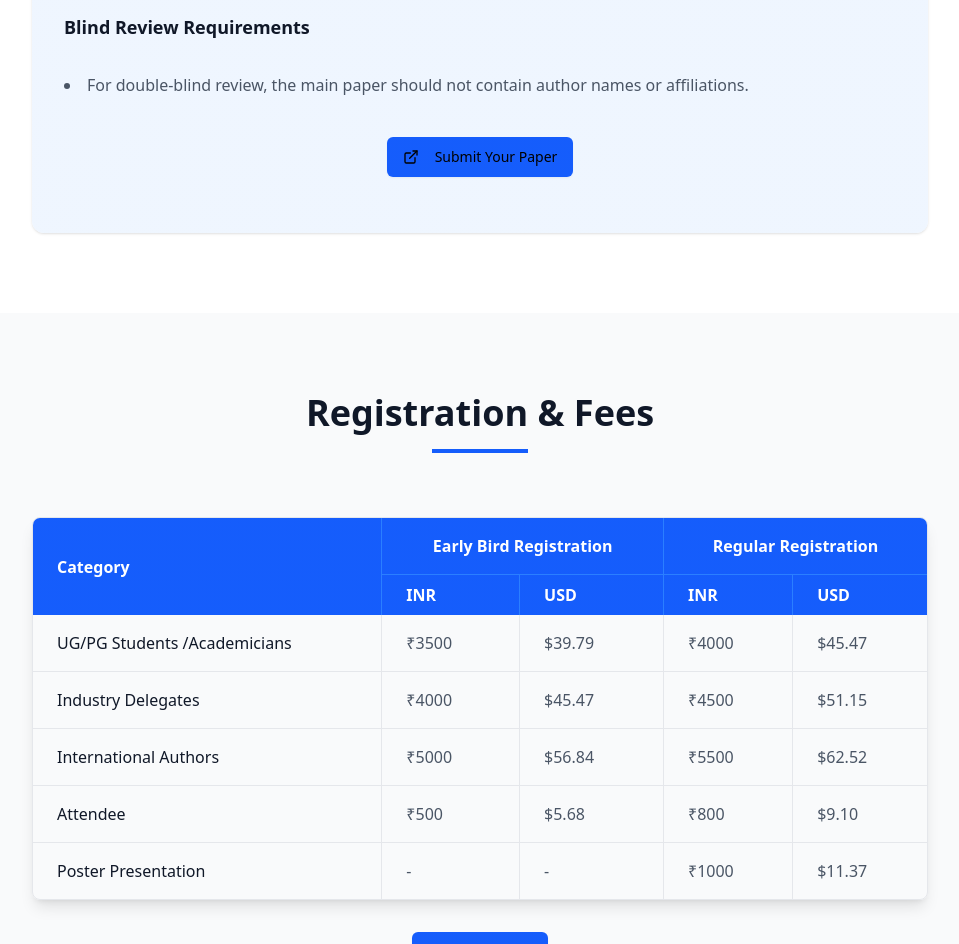
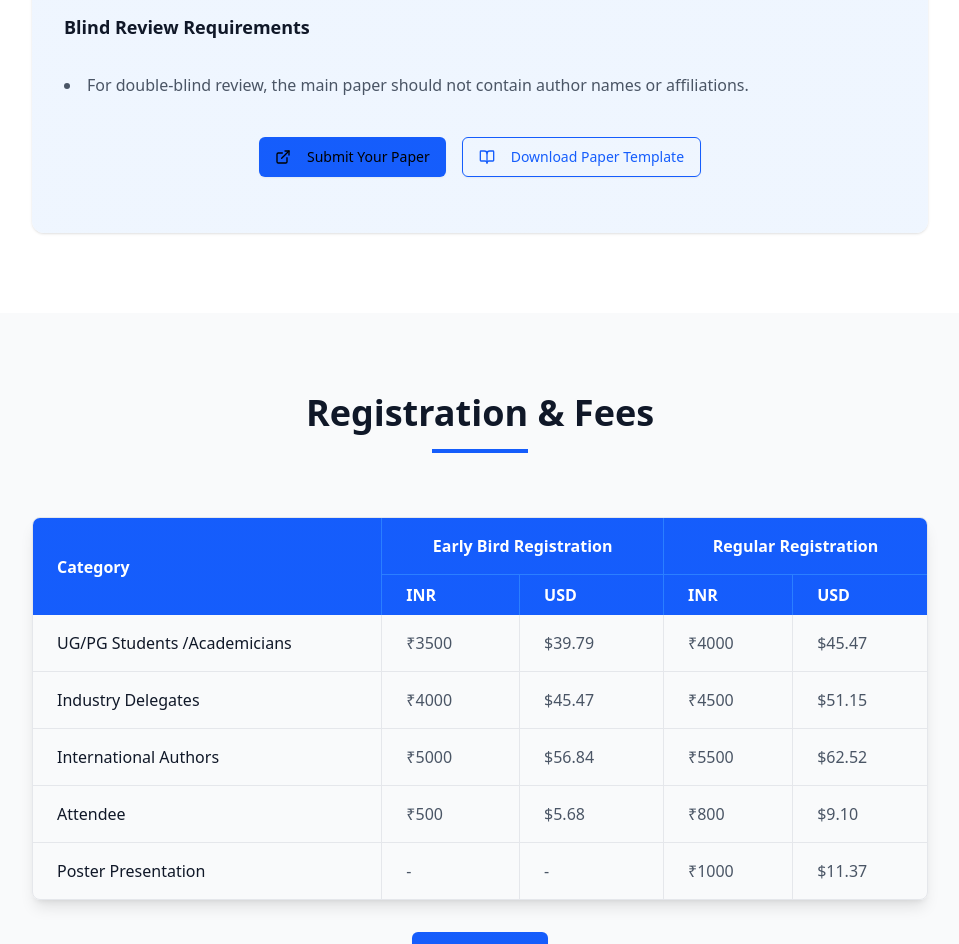
Before and after one commit to ayushkarnewar1519-bot/ICRTET-2026, a React (Vite) app: page /ICRTET-2026/ in a window 1280 px wide. Shown: the part 5560-6504 px from the top of the page, without its empty margins (160-1119 px from the left). Built offline with nearby package versions, Linux system fonts and the light colour scheme.

Commit message:
Update CallForPapers.jsx

```diff
--- a/src/components/CallForPapers.jsx
+++ b/src/components/CallForPapers.jsx
@@ -1,5 +1,5 @@
 import { BookOpen, ExternalLink } from "lucide-react"
-import { Button } from "@/components/ui/button"
+import { Button } from "@/components/ui/button";
 import { Card, CardContent } from "@/components/ui/card"
 import { Link } from "react-router-dom"
 
@@ -65,6 +65,17 @@ export default function CallForPapers() {
                     Submit Your Paper
                   </Button>
                 </Link>
+                <a
+                  href="ICRTET 2026 IEEE-conference-Word Template.docx" // Path to your Word template file
+                  target="_blank"
+                  rel="noopener noreferrer"
+                  className="ml-4"
+                >
+                  <Button size="lg" variant="outline" className="border-blue-600 text-blue-600 hover:bg-blue-50">
+                    <BookOpen className="mr-2 h-4 w-4" />
+                    Download Paper Template
+                  </Button>
+                </a>
               </div>
             </CardContent>
           </Card>
```
